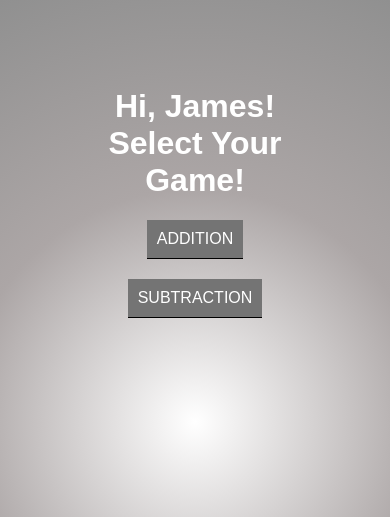
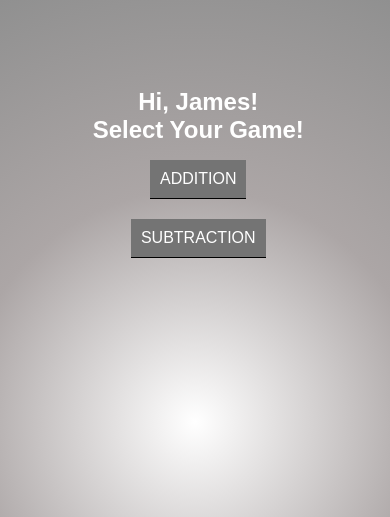
Before and after one commit to JamesKuta/JamesKuta.github.io, a PHP site: page / in a window 390 px wide. Shown: the top 517 px of the page. Run offline with PHP 8.4, Linux system fonts and the light colour scheme.

Commit message:
Add files via upload

```diff
--- a/css/mainStyle.css
+++ b/css/mainStyle.css
@@ -53,11 +53,11 @@ a:hover
 */
 
 
-}
 
-@media only screen and (max-width: 400px) {
 
-div.wrapper {
+@media only screen and (max-width: 600px) {
+
+    div.wrapper {
     /*background: radial-gradient(circle, #ffffff, #aca6a6, #909090);*/
     margin: auto;
     text-align: center;
@@ -65,4 +65,9 @@ div.wrapper {
     padding: 50px;
     }
 
+    h1 {
+    font-size: 150%;
+    }
+
+
 }
```
